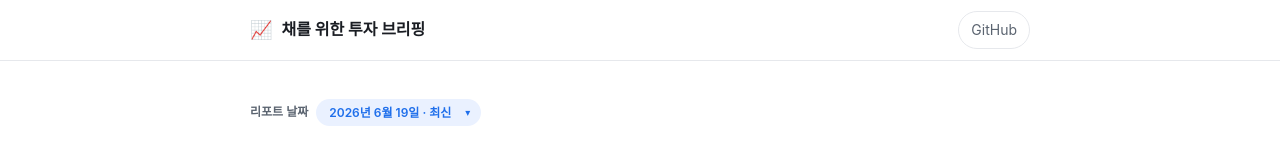
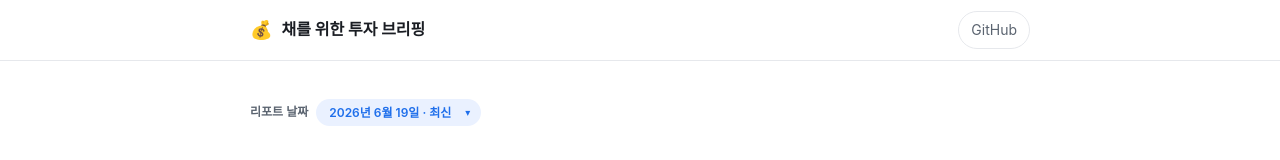
Before and after one commit to chaeniverse/daily-scrap, a Next.js app: page / in a window 1280 px wide. Shown: the top 160 px of the page. Built offline with nearby package versions, Linux system fonts and the light colour scheme.

Commit message:
publish: 주식 리포트 반영 (2026-06-19 15:33)

```diff
--- a/app/layout.js
+++ b/app/layout.js
@@ -12,7 +12,7 @@ export default function RootLayout({ children }) {
         <header className="site-header">
           <div className="container">
             <a className="brand" href="/">
-              <span className="brand-mark">📈</span>
+              <span className="brand-mark">💰</span>
               <span className="brand-text">채를 위한 투자 브리핑</span>
             </a>
             <a className="repo-link" href="https://github.com/chaeniverse/stock-plan" target="_blank" rel="noreferrer">
```
Also changed, not shown: app/icon.svg (added).
